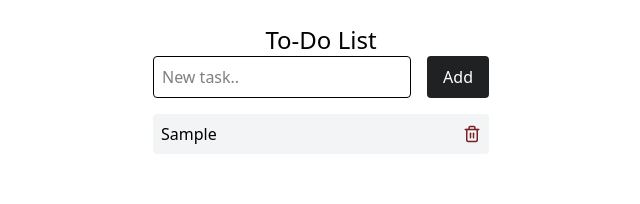
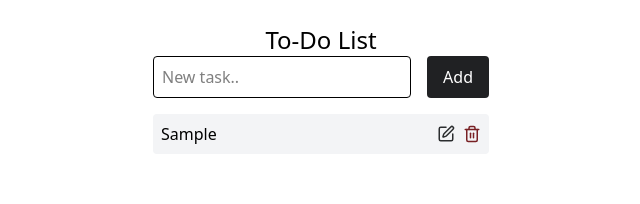
Before and after one commit to ChristosTA/cf-react-todo-app, a React (Vite) app: page / in a window 1280 px wide. Both pictures are taken after typing "Sample" into the empty fields and a click on the button "Add". Shown: the top 204 px of the page, without its empty margins (319-959 px from the left). Built offline with nearby package versions, Linux system fonts and the light colour scheme.

Commit message:
feat: add edit task functionality

```diff
--- a/src/components/Todo.tsx
+++ b/src/components/Todo.tsx
@@ -8,15 +8,28 @@ import type{TodoProps, Action} from "../types.ts";
 
 const todoReducer = (state:TodoProps[] , action:Action): TodoProps[] => {
     switch (action.type) {
+        // case "ADD":
+        //     const newToDo: TodoProps = {
+        //         id: Date.now(),
+        //         text: action.payload,
+        //     }
+        //     return [...state, newToDo];
         case "ADD":
-            const newToDo: TodoProps = {
-                id: Date.now(),
-                text: action.payload,
-            }
-            return [...state, newToDo];
-
+            return[
+                ...state,
+                {
+                    id:Date.now(),
+                    text: action.payload,
+                }
+            ]
         case "DELETE":
             return state.filter(todo => todo.id !== action.payload)
+        case "EDIT":
+            return state.map( todo =>
+                todo.id === action.payload.id
+                ? {...todo, text:action.payload.newText}
+                : todo
+            )
         default:
             return state;
     }
--- a/src/components/TodoList.tsx
+++ b/src/components/TodoList.tsx
@@ -1,11 +1,31 @@
-import {Trash2} from "lucide-react";
+import {Edit, Save, Trash2, X} from "lucide-react";
 import type{TodoListProps} from "../types.ts";
+import { useState } from "react";
 
 
 const TodoList = ({todos, dispatch}:TodoListProps) => {
+const [editId, setEditId] = useState<number|null>(null);
+const [editText, setEditText] = useState("");
 
 const handleDelete = (id:number) => () => {
     dispatch({type: "DELETE", payload: id})
+}
+
+const handleEdit = (id:number , text:string ) =>() => {
+    setEditId(id);
+    setEditText(text);
+}
+
+const handleCancel = () => {
+        setEditId(null);
+        setEditText("");
+}
+
+const handleSave = (id: number ) => () => {
+        dispatch({type: "EDIT", payload: {id,   newText: editText}})
+        setEditId(null);
+        setEditText("");
+
 }
 
 
@@ -15,18 +35,48 @@ const handleDelete = (id:number) => () => {
                 {todos.map(
                 todo => (
                 <li key={todo.id} className="flex items-center justify-between bg-gray-100 p-2 rounded">
-                   <span>{todo.text}</span>
-                   <button
-                       onClick={handleDelete(todo.id)}
-                   className="text-cf-dark-red"
-                   >
-                       <Trash2 size={18} />
-                   </button>
+                    { editId === todo.id ? (
+                        <>
+
+                            <div className="flex flex-1 gap-2">
+                                <input
+                                    type="text"
+                                    value={editText} className="border rounded p-1 flex-1"
+                                    onChange={(e) => setEditText(e.target.value)}
+                                />
+                                <button
+                                    onClick={handleSave(todo.id)}
+                                    className="text-cf-gray">
+                                    <Save size={18}/>
+                                </button>
+
+                                <button onClick={handleCancel} className="text-cf-dark-red ">
+                                    <X size={18} />
+                                </button>
+                            </div>
+
+                        </>
+                    ) :  (
+                        <>
+                            <span>{todo.text}</span>
+                            <div className="flex gap-2">
+                                <button
+                                    onClick={handleEdit(todo.id, todo.text)}
+                                    className="text-cf-gray">
+                                    <Edit size={18}/>
+                                </button>
+
+                                <button onClick={handleDelete(todo.id)} className="text-cf-dark-red ">
+                                    <Trash2 size={18} />
+                                </button>
+                            </div>
+
+                        </>
+
+                    )
+                    }
                 </li>
                 ))}
-
-
-
             </ul>
         </>
     )
--- a/src/types.ts
+++ b/src/types.ts
@@ -6,6 +6,7 @@ export type TodoProps = {
 export type Action =
     | {type: "ADD"; payload: string }
     | {type: "DELETE"; payload: number}
+    | {type: "EDIT"; payload: {id: number; newText: string}};
 
 export type TodoFormProps = {
     dispatch: React.Dispatch<Action>
```
